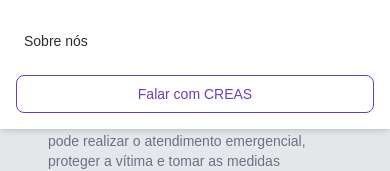
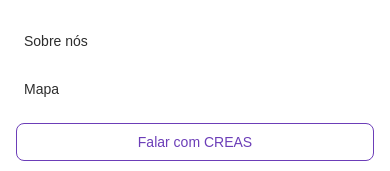
Before and after one commit to felipe-gl18/aura, a React (Vite) app: page /home in a window 390 px wide. Both pictures are taken after a click on the button 350 px from the left and 58 px from the top of the page. Shown: the part 309-480 px from the top of the page. Built offline with nearby package versions, Linux system fonts and the light colour scheme.

Commit message:
feat: adding mapa nav item for the mobile menu

```diff
--- a/src/components/layout/Navbar.tsx
+++ b/src/components/layout/Navbar.tsx
@@ -276,6 +276,13 @@
           </button>
 
           <button
+            onClick={() => handleRedirect("map")}
+            className="px-2 py-3 text-left text-sm font-medium"
+          >
+            Mapa
+          </button>
+
+          <button
             onClick={() => handleRedirect("contact")}
             className="mt-2 rounded-md border border-primary-main px-4 py-2 text-sm font-medium text-primary-main"
           >
```
